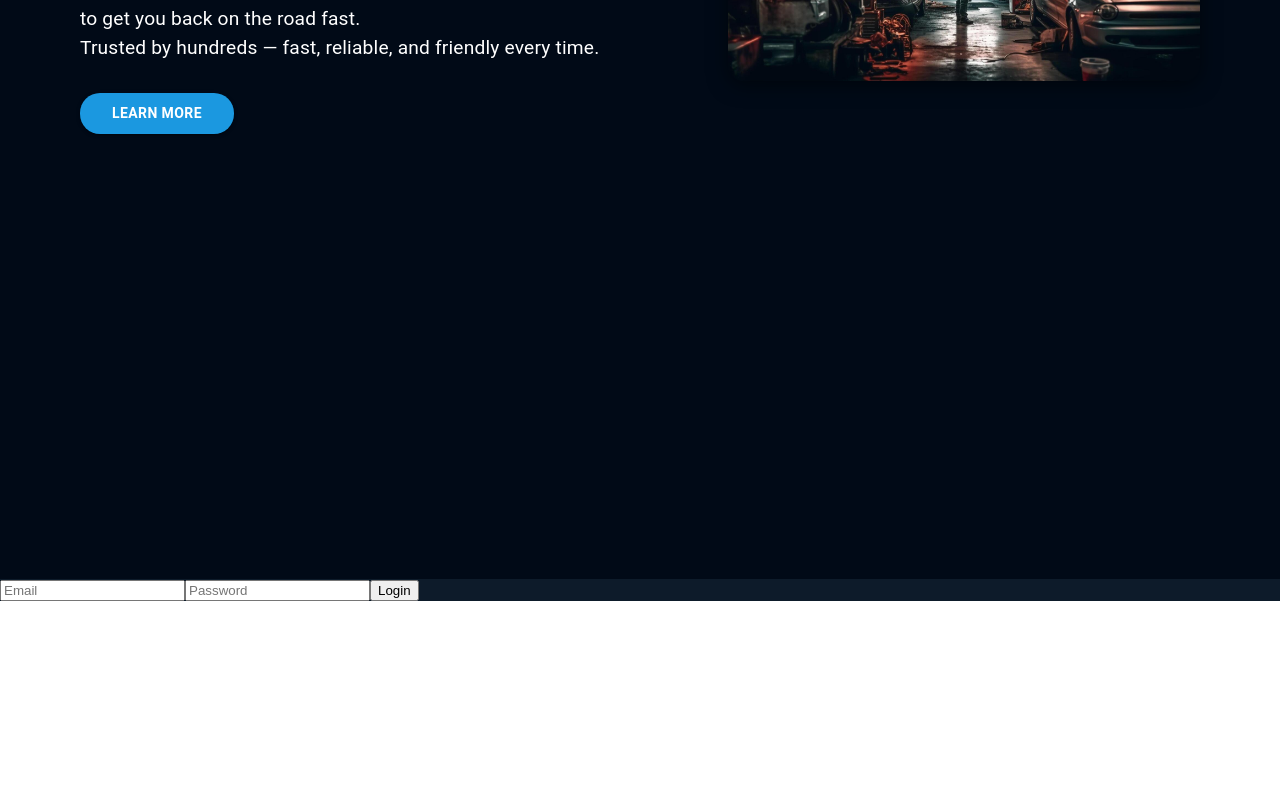
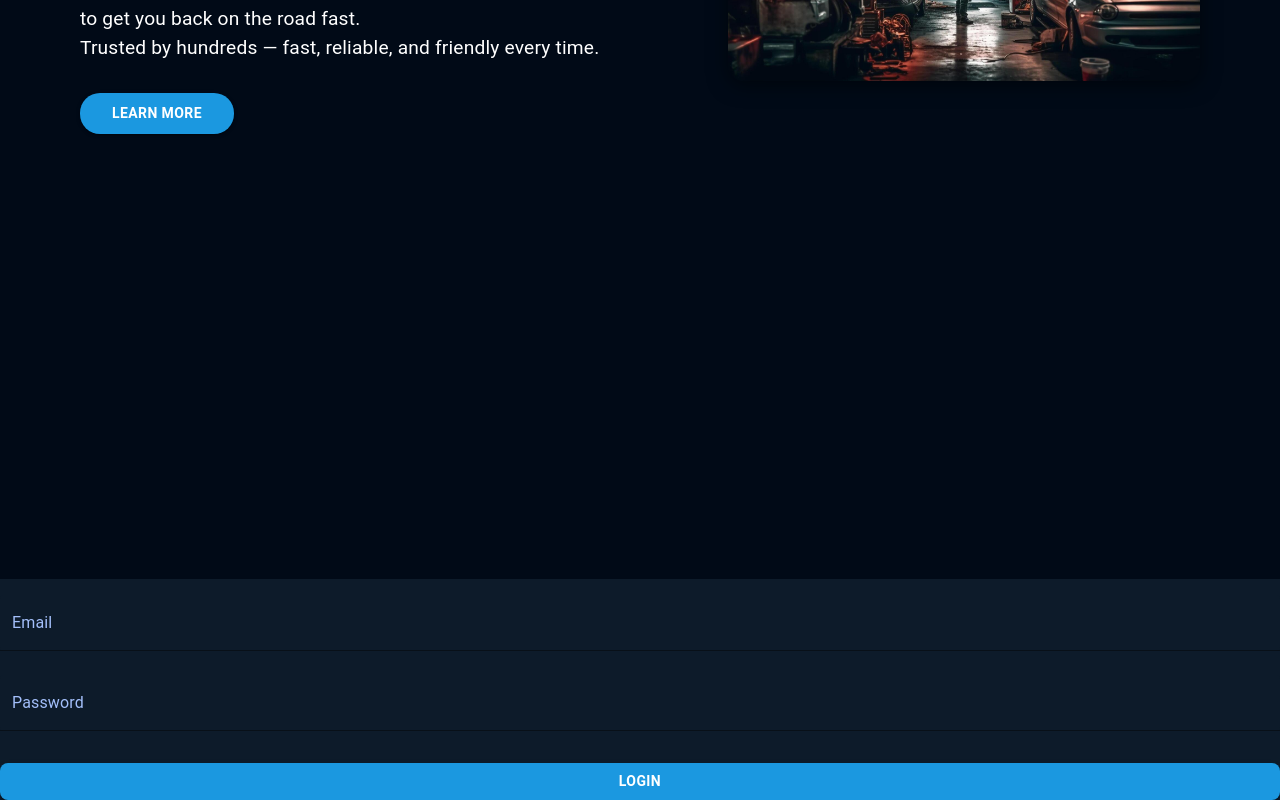
Before and after one commit to Gajindu-Gunarathna/vehicle-service, a React (Create React App) app: page / in a window 1280 px wide. Shown: the part 366-1166 px from the top of the page. Before the commit the page ends 967 px from the top, so only its background shows below. Built offline with nearby package versions, Linux system fonts and the light colour scheme.

Commit message:
fix logging and made it soem look nice

```diff
--- a/src/components/Appbar.js
+++ b/src/components/Appbar.js
@@ -9,38 +9,28 @@ import {
   Modal,
   Fade,
   Backdrop,
-  TextField,
   Tabs,
   Tab,
   Paper,
 } from "@mui/material";
 import MenuIcon from "@mui/icons-material/Menu";
-import { loginUser } from "./api"; // ✅ API function for login
+import  Login from "./Login"; // impporting the logging component
 
 export default function Appbar() {
   const [open, setOpen] = useState(false);
   const [tab, setTab] = useState(0);
-  const [email, setEmail] = useState("");
-  const [password, setPassword] = useState("");
+ /* const [email, setEmail] = useState("");
+  const [password, setPassword] = useState("");  */
 
   const handleOpen = () => setOpen(true);
   const handleClose = () => {
     setOpen(false);
-    setEmail("");
-    setPassword("");
+    //setEmail("");
+    //setPassword("");
+    setTab(0);
   };
 
   const handleTabChange = (event, newValue) => setTab(newValue);
-
-  const handleLogin = async () => {
-    const result = await loginUser({ email, password });
-    if (result === true) {
-      alert("Login successful!");
-      handleClose();
-    } else {
-      alert("Login failed. Check email or password.");
-    }
-  };
 
   return (
     <Box sx={{ flexGrow: 1 }}>
@@ -140,58 +130,7 @@ export default function Appbar() {
               />
             </Tabs>
 
-            {/* Login Form */}
-            {tab === 0 && (
-              <Box component="form" noValidate autoComplete="off">
-                <TextField
-                  fullWidth
-                  label="Email"
-                  value={email}
-                  onChange={(e) => setEmail(e.target.value)}
-                  margin="normal"
-                  variant="filled"
-                  InputProps={{
-                    sx: {
-                      bgcolor: "#0D1B2A",
-                      borderRadius: 1,
-                      color: "#F5F7FA",
-                    },
-                  }}
-                  InputLabelProps={{ sx: { color: "#A3BFFA" } }}
-                />
-                <TextField
-                  fullWidth
-                  label="Password"
-                  type="password"
-                  value={password}
-                  onChange={(e) => setPassword(e.target.value)}
-                  margin="normal"
-                  variant="filled"
-                  InputProps={{
-                    sx: {
-                      bgcolor: "#0D1B2A",
-                      borderRadius: 1,
-                      color: "#F5F7FA",
-                    },
-                  }}
-                  InputLabelProps={{ sx: { color: "#A3BFFA" } }}
-                />
-                <Button
-                  variant="contained"
-                  fullWidth
-                  sx={{
-                    mt: 3,
-                    borderRadius: 2,
-                    bgcolor: "#1B98E0",
-                    "&:hover": { bgcolor: "#1177BB" },
-                    fontWeight: "bold",
-                  }}
-                  onClick={handleLogin}
-                >
-                  Login
-                </Button>
-              </Box>
-            )}
+            {tab === 0 && <Login onSuccess={handleClose} />}
 
             {/* Signup Placeholder */}
             {tab === 1 && (
--- a/src/components/Login.js
+++ b/src/components/Login.js
@@ -1,44 +1,112 @@
 import React, { useState } from "react";
 import { loginUser } from "./api"; // import your login API function
+import { TextField, Button, Box } from "@mui/material";
+import { Snackbar, Alert } from "@mui/material";
 
-function Login() {
+
+function Login({onSuccess }) {
   const [email, setEmail] = useState("");
   const [password, setPassword] = useState("");
   const [error, setError] = useState("");
+  const [openSnack, setOpenSnack] = useState(false);
 
   const handleSubmit = async (e) => {
     e.preventDefault();
 
     const success = await loginUser({ email, password });
+
     if (success) {
-      alert("Login successful!");
       setError("");
+      setOpenSnack(true); // show snackbar first
+      console.log("Success");
+      setTimeout(() => {
+        onSuccess(); // ❗ call this *after* Snackbar is visible
+      }, 1500);
       // TODO: redirect or update UI after login
     } else {
+      console.log("Login failed");
       setError("Invalid email or password.");
     }
   };
 
   return (
-    <form onSubmit={handleSubmit}>
-      <input
-        type="email"
-        placeholder="Email"
+    <>
+    <Box component="form" noValidate autoComplete="off" onSubmit={handleSubmit}>
+      <TextField
+        fullWidth
+        label="Email"
         value={email}
         onChange={(e) => setEmail(e.target.value)}
-        required
+        margin="normal"
+        variant="filled"
+        InputProps={{
+          sx: {
+            bgcolor: "#0D1B2A",
+            borderRadius: 1,
+            color: "#F5F7FA",
+          },
+        }}
+        InputLabelProps={{ sx: { color: "#A3BFFA" } }}
       />
-      <input
+
+      <TextField
+        fullWidth
+        label="Password"
         type="password"
-        placeholder="Password"
         value={password}
         onChange={(e) => setPassword(e.target.value)}
-        required
+        margin="normal"
+        variant="filled"
+        InputProps={{
+          sx: {
+            bgcolor: "#0D1B2A",
+            borderRadius: 1,
+            color: "#F5F7FA",
+          },
+        }}
+        InputLabelProps={{ sx: { color: "#A3BFFA" } }}
       />
-      <button type="submit">Login</button>
-      {error && <p style={{ color: "red" }}>{error}</p>}
-    </form>
+
+      <Button
+        variant="contained"
+        fullWidth
+        type="submit"
+        sx={{
+          mt: 3,
+          borderRadius: 2,
+          bgcolor: "#1B98E0",
+          "&:hover": { bgcolor: "#1177BB" },
+          fontWeight: "bold",
+        }}
+      >
+        Login
+      </Button>
+
+      {error && (
+        <p style={{ color: "red", marginTop: "10px", textAlign: "center" }}>
+          {error}
+        </p>
+      )}
+    </Box>
+    {/*  Snackbar Notification */}
+    <Snackbar
+        open={openSnack}
+        autoHideDuration={3000}
+        onClose={() => setOpenSnack(false)}
+        anchorOrigin={{ vertical: "top", horizontal: "center" }}
+        sx={{ mt: 2 }}
+      >
+        <Alert
+          severity="success"
+          sx={{ width: "100%" }}
+          onClose={() => setOpenSnack(false)}
+        >
+          Login successful!
+        </Alert>
+      </Snackbar>
+  </>
   );
+
 }
 
 export default Login;
--- a/src/components/api.js
+++ b/src/components/api.js
@@ -1,4 +1,4 @@
-const BASE_URL = "http://localhost:8084/user-app/users";
+const BASE_URL = "http://localhost:8084/service-app/users";
 
 export async function loginUser(credentials) {
   const res = await fetch(`${BASE_URL}/login`, {
```
